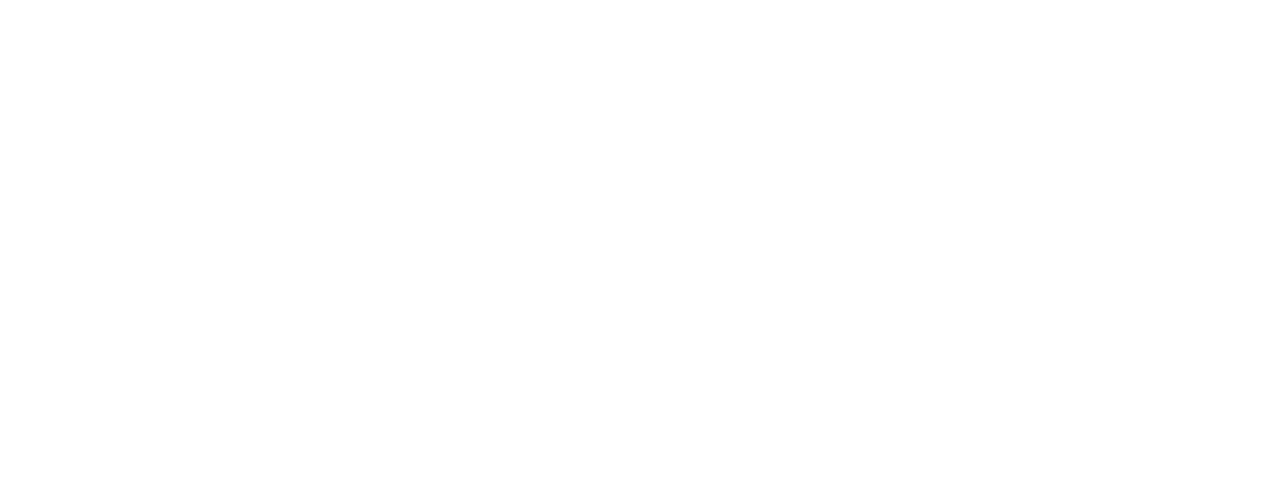
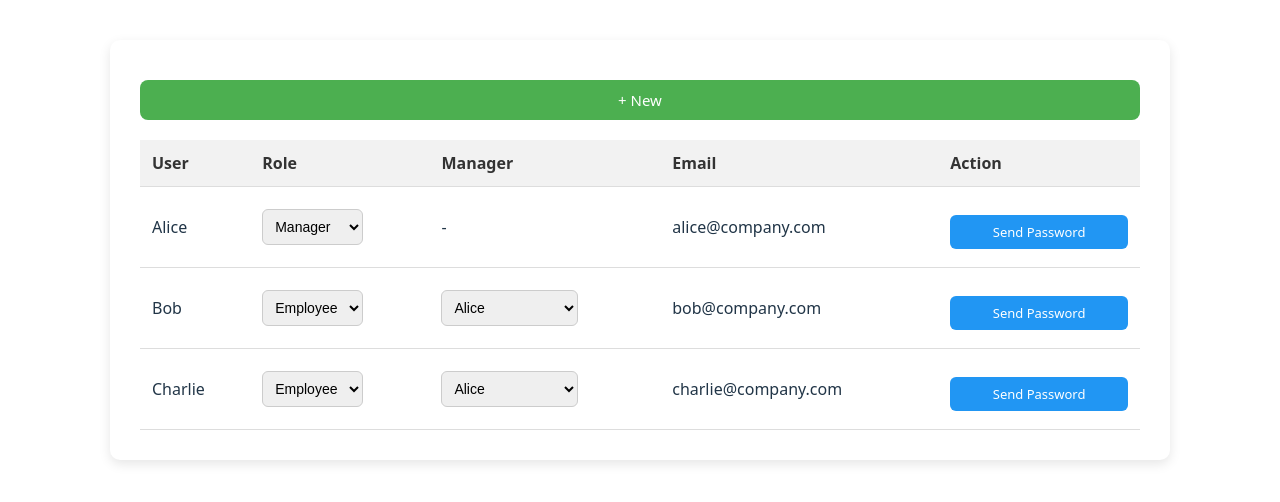
Before and after one commit to mitprajapati02/Odoo-Hackathon-2025, a React (Vite) app in the folder frontend/odoo-frontend-2025/: page /admin in a window 1280 px wide. Before the commit this address had no page. Shown: the top 502 px of the page. Built offline with nearby package versions, Linux system fonts and the light colour scheme.

Commit message:
adding static admin page

```diff
--- a/frontend/odoo-frontend-2025/src/App.jsx
+++ b/frontend/odoo-frontend-2025/src/App.jsx
@@ -1,6 +1,7 @@
 import { BrowserRouter as Router, Route, Routes } from 'react-router-dom'
 import Login from './pages/Login'
 import SignUp from './pages/SignUp'
+import AdminDashboard from './pages/AdminDashboard'
 
 function App() {
 
@@ -10,6 +11,7 @@
       <Routes>
         <Route path="/login" element={<Login />} />
         <Route path="/" element={<SignUp />} />
+        <Route path="/admin" element={<AdminDashboard />} />
       </Routes>
     </Router>
   )
--- /dev/null
+++ b/frontend/odoo-frontend-2025/src/pages/AdminDashboard.jsx
@@ -0,0 +1,188 @@
+import React, { useState } from "react";
+import "../styles/dashboard.css";
+
+export default function AdminDashboard() {
+    // mock local data (can later replace with backend API)
+    const [users, setUsers] = useState([
+        { id: 1, name: "Alice", role: "Manager", manager: "-", email: "alice@company.com" },
+        { id: 2, name: "Bob", role: "Employee", manager: "Alice", email: "bob@company.com" },
+        { id: 3, name: "Charlie", role: "Employee", manager: "Alice", email: "charlie@company.com" },
+    ]);
+
+    const [isAddingNew, setIsAddingNew] = useState(false);
+    const [newUser, setNewUser] = useState({ name: "", role: "Employee", manager: "", email: "" });
+
+    const handleRoleChange = (id, newRole) => {
+        const updated = users.map((user) =>
+            user.id === id ? { ...user, role: newRole } : user
+        );
+        setUsers(updated);
+        alert(`Role updated to ${newRole} for user ID: ${id}`);
+    };
+
+    const handleManagerChange = (id, newManager) => {
+        const updated = users.map((user) =>
+            user.id === id ? { ...user, manager: newManager } : user
+        );
+        setUsers(updated);
+        alert(`Manager updated to ${newManager} for user ID: ${id}`);
+    };
+
+    const handleSendPassword = (email) => {
+        const randomPass = Math.random().toString(36).slice(-8);
+        alert(`Generated password "${randomPass}" sent to ${email}`);
+        // Later: send backend request to mail password
+    };
+
+    const handleAddNew = () => {
+        setIsAddingNew(true);
+    };
+
+    const handleSaveNew = () => {
+        if (!newUser.name || !newUser.email) {
+            alert("Please fill all fields");
+            return;
+        }
+        const newId = users.length + 1;
+        setUsers([...users, { id: newId, ...newUser }]);
+        setNewUser({ name: "", role: "Employee", manager: "", email: "" });
+        setIsAddingNew(false);
+        alert("New user added!");
+    };
+
+    return (
+        <div className="dashboard-container">
+            <div className="top-bar">
+                <button className="new-btn" onClick={handleAddNew}>+ New</button>
+            </div>
+
+            <table className="user-table">
+                <thead>
+                    <tr>
+                        <th>User</th>
+                        <th>Role</th>
+                        <th>Manager</th>
+                        <th>Email</th>
+                        <th>Action</th>
+                    </tr>
+                </thead>
+
+                <tbody>
+                    {users.map((user) => (
+                        <tr key={user.id}>
+                            <td>{user.name}</td>
+
+                            <td>
+                                <select
+                                    value={user.role}
+                                    onChange={(e) => handleRoleChange(user.id, e.target.value)}
+                                >
+                                    <option value="Employee">Employee</option>
+                                    <option value="Manager">Manager</option>
+                                </select>
+                            </td>
+
+                            <td>
+                                {user.role === "Employee" ? (
+                                    <select
+                                        value={user.manager}
+                                        onChange={(e) => handleManagerChange(user.id, e.target.value)}
+                                    >
+                                        <option value="-">Select Manager</option>
+                                        {users
+                                            .filter((u) => u.role === "Manager")
+                                            .map((m) => (
+                                                <option key={m.id} value={m.name}>
+                                                    {m.name}
+                                                </option>
+                                            ))}
+                                    </select>
+                                ) : (
+                                    "-"
+                                )}
+                            </td>
+
+                            <td>{user.email}</td>
+
+                            <td>
+                                <button
+                                    className="send-btn"
+                                    onClick={() => handleSendPassword(user.email)}
+                                >
+                                    Send Password
+                                </button>
+                            </td>
+                        </tr>
+                    ))}
+
+                    {/* Row for adding new user */}
+                    {isAddingNew && (
+                        <tr className="new-row">
+                            <td>
+                                <input
+                                    type="text"
+                                    placeholder="Full Name"
+                                    value={newUser.name}
+                                    onChange={(e) =>
+                                        setNewUser({ ...newUser, name: e.target.value })
+                                    }
+                                />
+                            </td>
+
+                            <td>
+                                <select
+                                    value={newUser.role}
+                                    onChange={(e) =>
+                                        setNewUser({ ...newUser, role: e.target.value })
+                                    }
+                                >
+                                    <option value="Employee">Employee</option>
+                                    <option value="Manager">Manager</option>
+                                </select>
+                            </td>
+
+                            <td>
+                                {newUser.role === "Employee" ? (
+                                    <select
+                                        value={newUser.manager}
+                                        onChange={(e) =>
+                                            setNewUser({ ...newUser, manager: e.target.value })
+                                        }
+                                    >
+                                        <option value="">Select Manager</option>
+                                        {users
+                                            .filter((u) => u.role === "Manager")
+                                            .map((m) => (
+                                                <option key={m.id} value={m.name}>
+                                                    {m.name}
+                                                </option>
+                                            ))}
+                                    </select>
+                                ) : (
+                                    "-"
+                                )}
+                            </td>
+
+                            <td>
+                                <input
+                                    type="email"
+                                    placeholder="Email"
+                                    value={newUser.email}
+                                    onChange={(e) =>
+                                        setNewUser({ ...newUser, email: e.target.value })
+                                    }
+                                />
+                            </td>
+
+                            <td>
+                                <button className="save-btn" onClick={handleSaveNew}>
+                                    Save
+                                </button>
+                            </td>
+                        </tr>
+                    )}
+                </tbody>
+            </table>
+        </div>
+    );
+}
--- /dev/null
+++ b/frontend/odoo-frontend-2025/src/styles/dashboard.css
@@ -0,0 +1,80 @@
+.dashboard-container {
+  padding: 30px;
+  max-width: 1000px;
+  margin: 40px auto;
+  background-color: #fff;
+  border-radius: 10px;
+  box-shadow: 0 4px 12px rgba(0, 0, 0, 0.1);
+}
+
+.top-bar {
+  display: flex;
+  justify-content: flex-start;
+  margin-bottom: 20px;
+}
+
+.new-btn {
+  background-color: #4caf50;
+  color: white;
+  border: none;
+  padding: 10px 18px;
+  border-radius: 8px;
+  cursor: pointer;
+  font-size: 15px;
+  transition: background 0.3s ease;
+}
+
+.new-btn:hover {
+  background-color: #45a049;
+}
+
+.user-table {
+  width: 100%;
+  border-collapse: collapse;
+}
+
+.user-table th,
+.user-table td {
+  text-align: left;
+  border-bottom: 1px solid #ddd;
+  padding: 12px;
+}
+
+.user-table th {
+  background-color: #f2f2f2;
+  color: #333;
+}
+
+.user-table tr:hover {
+  background-color: #f9f9f9;
+}
+
+select,
+input {
+  padding: 8px;
+  border: 1px solid #ccc;
+  border-radius: 6px;
+  font-size: 14px;
+}
+
+.send-btn,
+.save-btn {
+  background-color: #2196f3;
+  color: white;
+  border: none;
+  padding: 8px 12px;
+  border-radius: 6px;
+  cursor: pointer;
+  font-size: 13px;
+  transition: background 0.3s ease;
+}
+
+.send-btn:hover,
+.save-btn:hover {
+  background-color: #1976d2;
+}
+
+.new-row input,
+.new-row select {
+  width: 100%;
+}
```
